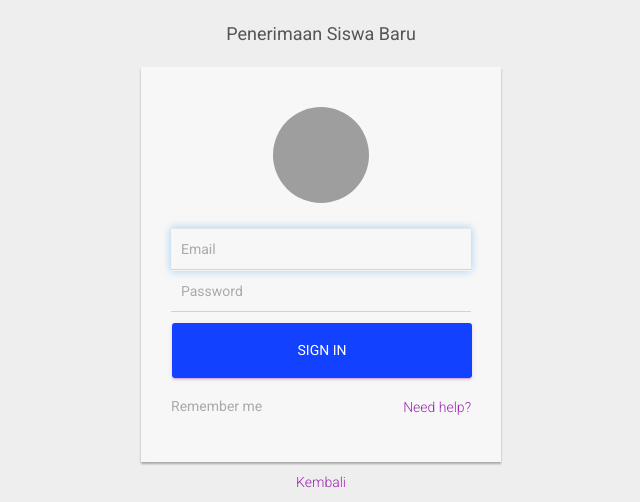
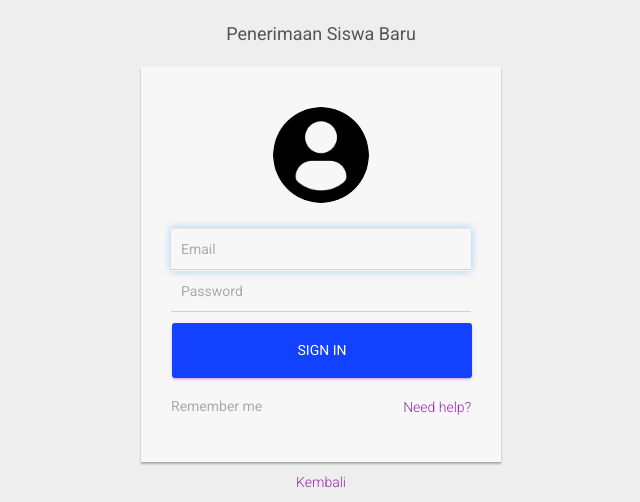
Before and after one commit to salsaar12/Aplikasi_Daftar_Magang-main, a PHP site: page /login.php in a window 1280 px wide. Shown: the top 502 px of the page, without its empty margins (319-959 px from the left). Run offline with PHP 8.4, Linux system fonts and the light colour scheme; grey boxes are pictures that could not be loaded.

Commit message:
Update login1.php

```diff
--- a/login.php
+++ b/login.php
@@ -103,7 +103,8 @@ if (isset($_POST['submit'])) {
 	        <div class="col-sm-6 col-md-4 col-md-offset-4">
 	            <h1 class="text-center login-title">Penerimaan Siswa Baru</h1>
 	            <div class="account-wall">
-	                <img class="profile-img" src="https://lh5.googleusercontent.com/-b0-k99FZlyE/AAAAAAAAAAI/AAAAAAAAAAA/eu7opA4byxI/photo.jpg?sz=120"
+			    <!--diganti ery src image-->
+	                <img class="profile-img" src="profil.png"
 	                    alt="">
 	                <form class="form-signin" method="post" action="">
 		                <input type="text" class="form-control" name="email" placeholder="Email" required autofocus>
```
